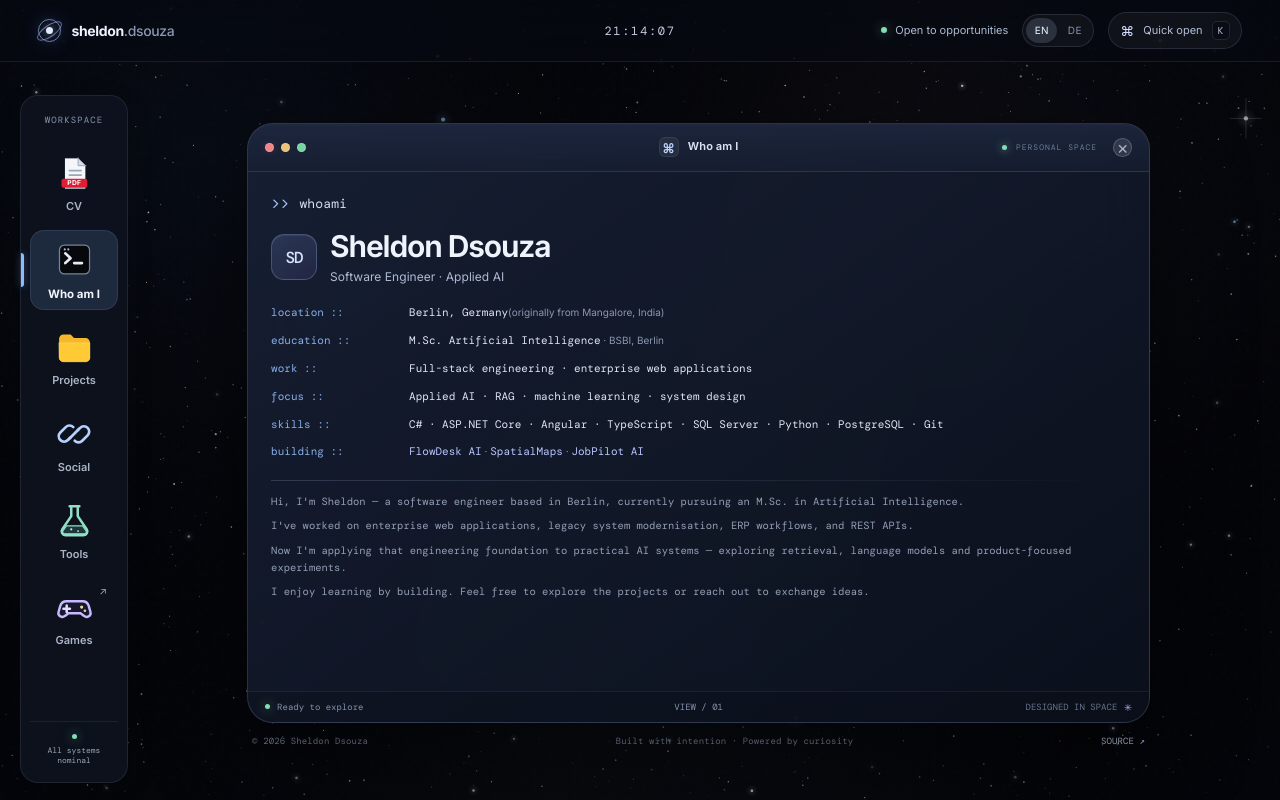
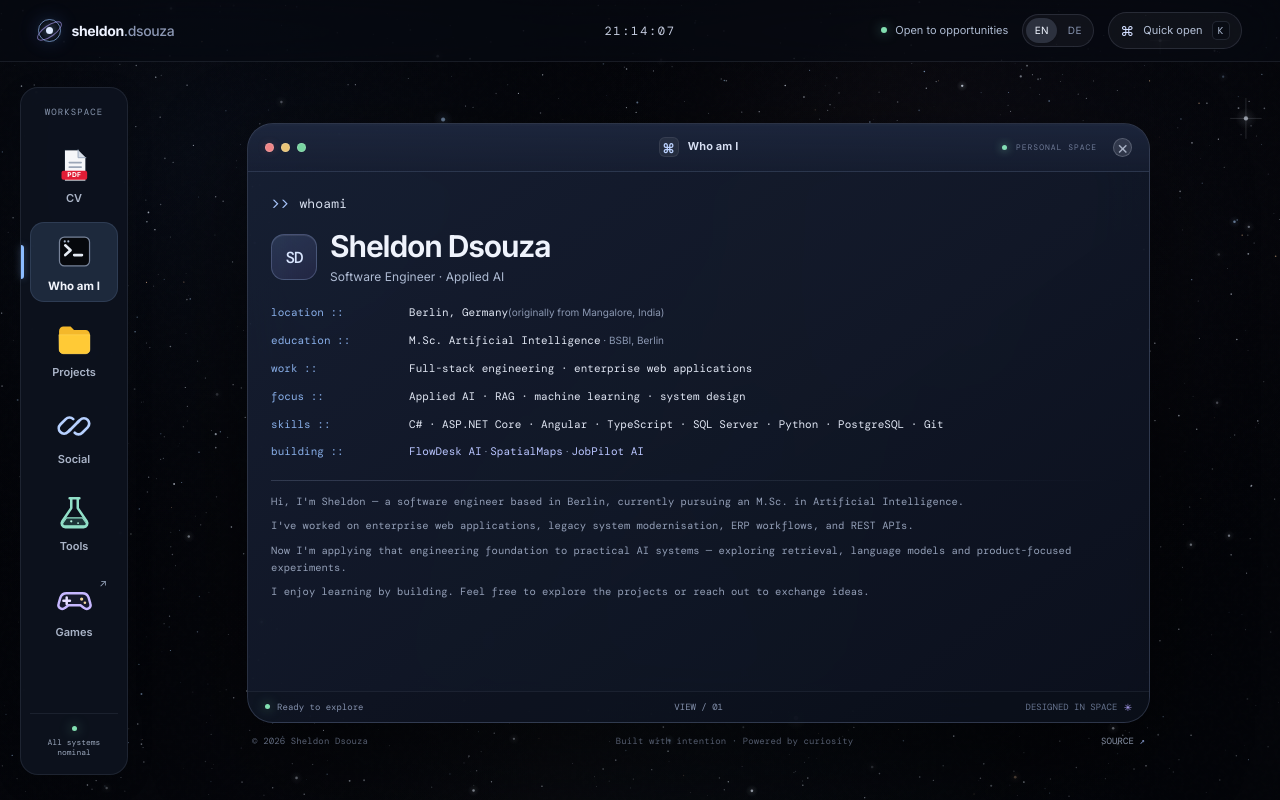
Before and after one commit to sheldon5006/portfolio-, a Flask app: page / in a window 1280 px wide. Run offline with Flask 3, Linux system fonts and the light colour scheme.

Commit message:
Lift desktop navigation rail slightly

```diff
--- a/static/css/style.css
+++ b/static/css/style.css
@@ -862,3 +862,9 @@ body{height:100vh;height:100dvh;min-height:0;overflow:hidden}
 @media(prefers-reduced-motion:reduce){
   .rail-item{transition:none}
 }
+
+
+/* Nudge the desktop navigation rail slightly upward for better alignment. */
+@media(min-width:761px){
+  .app-rail{transform:translateY(-8px)}
+}
```
